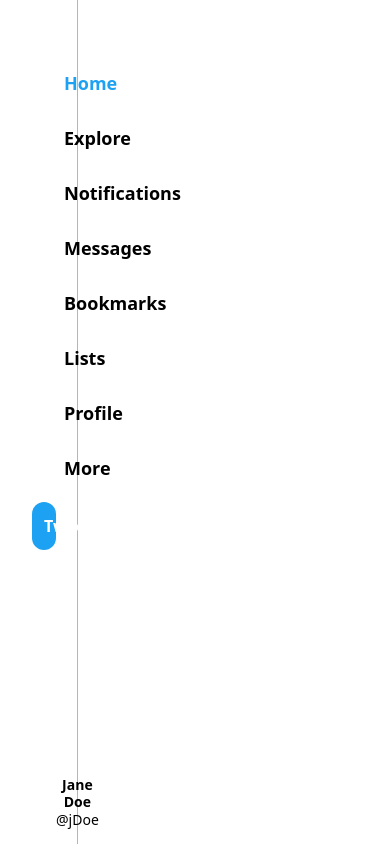
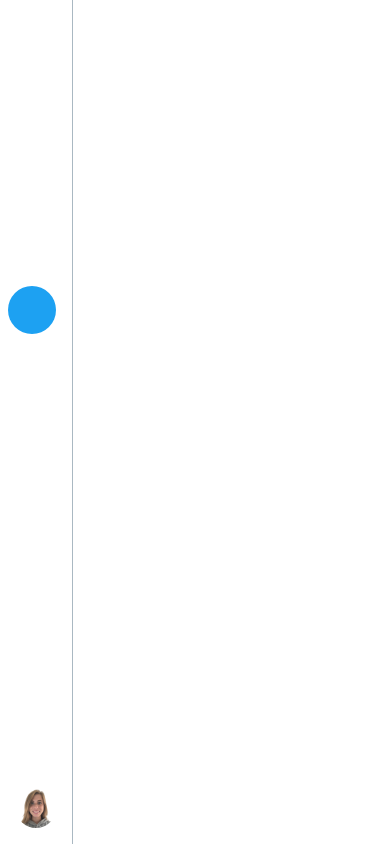
Before and after one commit to adawag-jef/twitter-clone-tailwindcss-react, a React (Create React App) app: page / in a window 390 px wide. Built offline with nearby package versions, Linux system fonts and the light colour scheme; the HTML template or start-up script is replaced by a standard one.

Commit message:
sidebar mobile responive

```diff
--- a/src/App.js
+++ b/src/App.js
@@ -20,7 +20,7 @@ function App() {
   return (
     <div className="flex container h-screen w-full">
       {/* side nav */}
-      <div className="w-1/5 border-r border-light px-8 py-2 flex flex-col justify-between">
+      <div className="lg:w-1/5 border-r border-light lg:px-6 px-2 py-2 flex flex-col justify-between">
         <div>
           <button className="h-12 w-12 rounded-full hover:bg-lightblue text-3xl text-blue">
             <i className="fab fa-twitter"></i>
@@ -35,15 +35,18 @@ function App() {
                 } flex items-center py-2 px-4 mb-3 focus:outline-none hover:bg-lightblue hover:text-blue rounded-full mr-auto`}
               >
                 <i className={`${tab.icon} text-2xl mr-4 text-left`}></i>
-                <p className="text-lg font-semibold">{tab.title}</p>
+                <p className="hidden lg:block text-lg font-semibold">
+                  {tab.title}
+                </p>
               </button>
             ))}
           </div>
-          <button className="text-white bg-blue rounded-full font-semibold focus:outline-none w-full p-3 hover:bg-darkblue">
-            Tweet
+          <button className="text-white bg-blue rounded-full font-semibold focus:outline-none w-12 h-12 lg:h-auto lg:w-full p-3 hover:bg-darkblue">
+            <p className="hidden lg:block">Tweet</p>
+            <i className="fas fa-plus lg:hidden"></i>
           </button>
         </div>
-        <div className="w-full relative">
+        <div className="lg:w-full relative">
           <button
             onClick={() => setDropdown(true)}
             className="flex items-center w-full hover:bg-lightblue rounded-full p-2 focus:outline-none"
@@ -53,11 +56,11 @@ function App() {
               alt="profile image"
               className="w-10 h-10 rounded-full border-lighter"
             />
-            <div className="ml-4">
+            <div className="hidden lg:block ml-4">
               <p className="text-sm font-bold leading-tight">Jane Doe</p>
               <p className="text-sm leading-tight">@jDoe</p>
             </div>
-            <i className="fas fa-angle-down ml-auto text-lg"></i>
+            <i className="hidden lg:block fas fa-angle-down ml-auto text-lg"></i>
           </button>
           {dropdown && (
             <div className="absolute left-0 bottom-0 w-64 rounded-lg shadow-md border-lightest bg-white mb-16">
```
